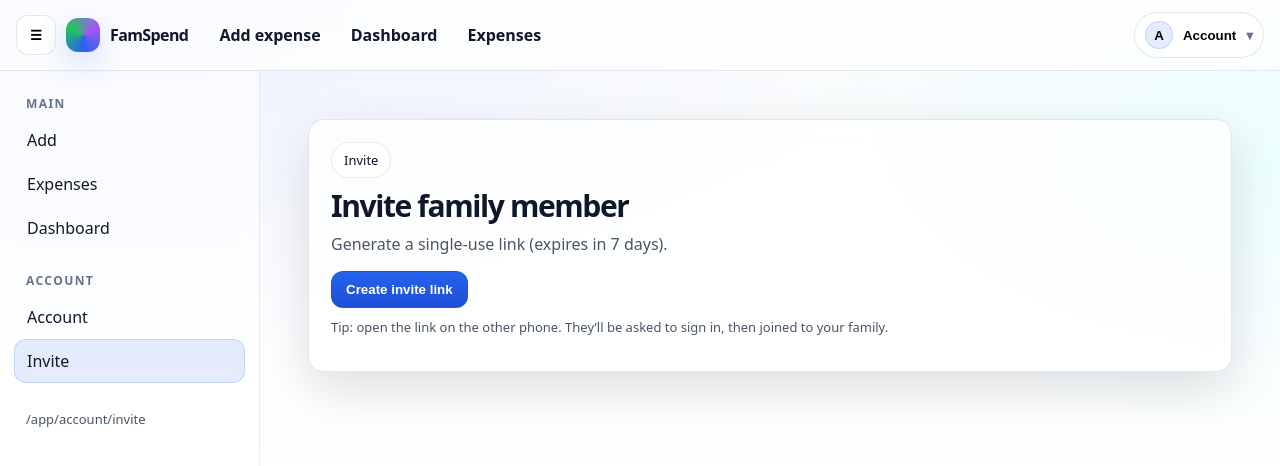
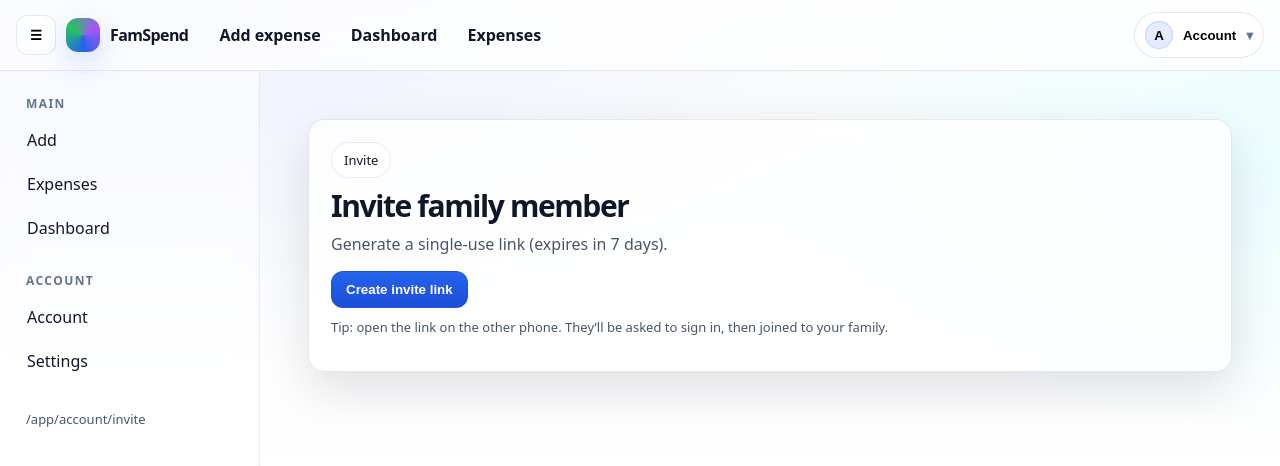
Before and after one commit to SrinivasAnnavarpu/famspend, a Next.js app: page /app/account/invite in a window 1280 px wide. Shown: the top 466 px of the page. Built offline with nearby package versions, Linux system fonts and the light colour scheme; no server answers.

Commit message:
Hide Invite in sidebar for non-owners; add Settings link

```diff
--- a/src/components/AppShell.tsx
+++ b/src/components/AppShell.tsx
@@ -155,7 +155,8 @@ export function AppShell({ children }: { children: React.ReactNode }) {
 
           <div className="sideSection" style={{ marginTop: 12 }}>Account</div>
           <NavLink href="/app/account" label="Account" onNavigate={() => setOpen(false)} />
-          <NavLink href="/app/account/invite" label="Invite" onNavigate={() => setOpen(false)} />
+          {isOwner ? <NavLink href="/app/account/invite" label="Invite" onNavigate={() => setOpen(false)} /> : null}
+          <NavLink href="/app/account/settings" label="Settings" onNavigate={() => setOpen(false)} />
 
           <div className="sideFooter">
             <span className="help">{pathname}</span>
```
